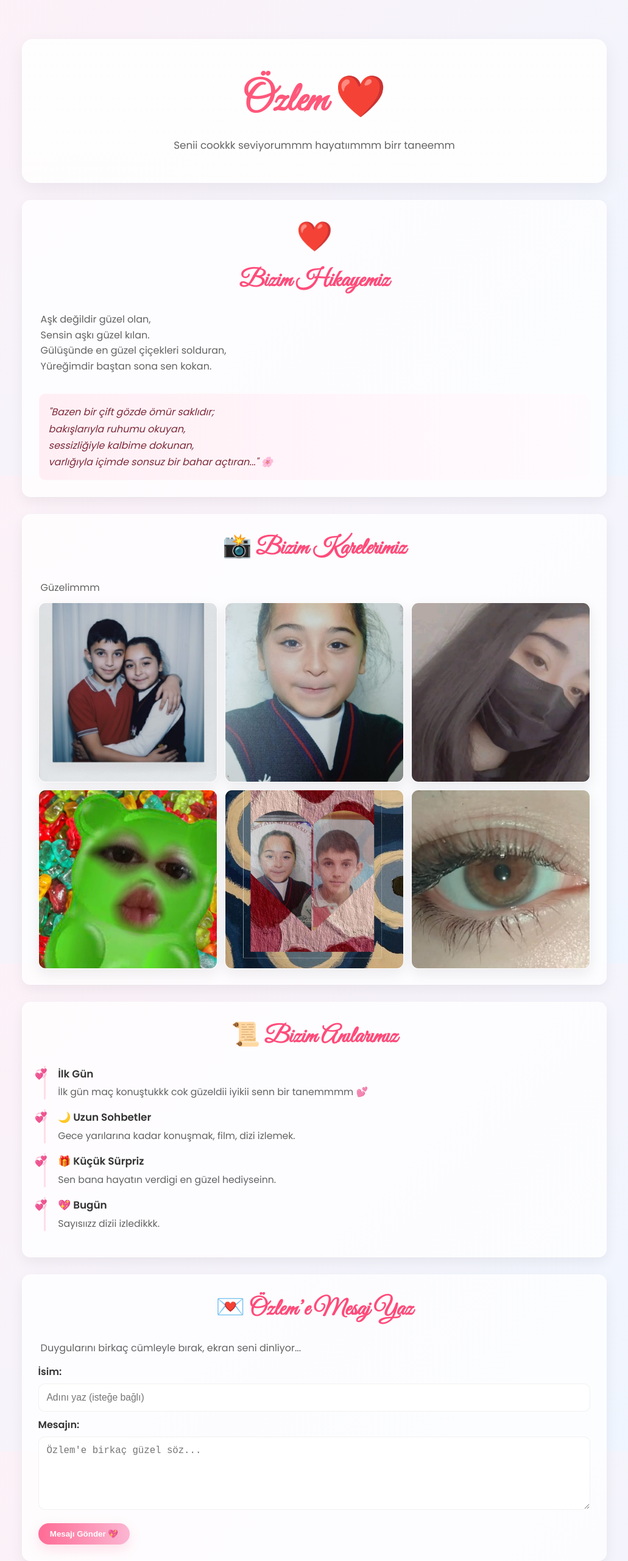
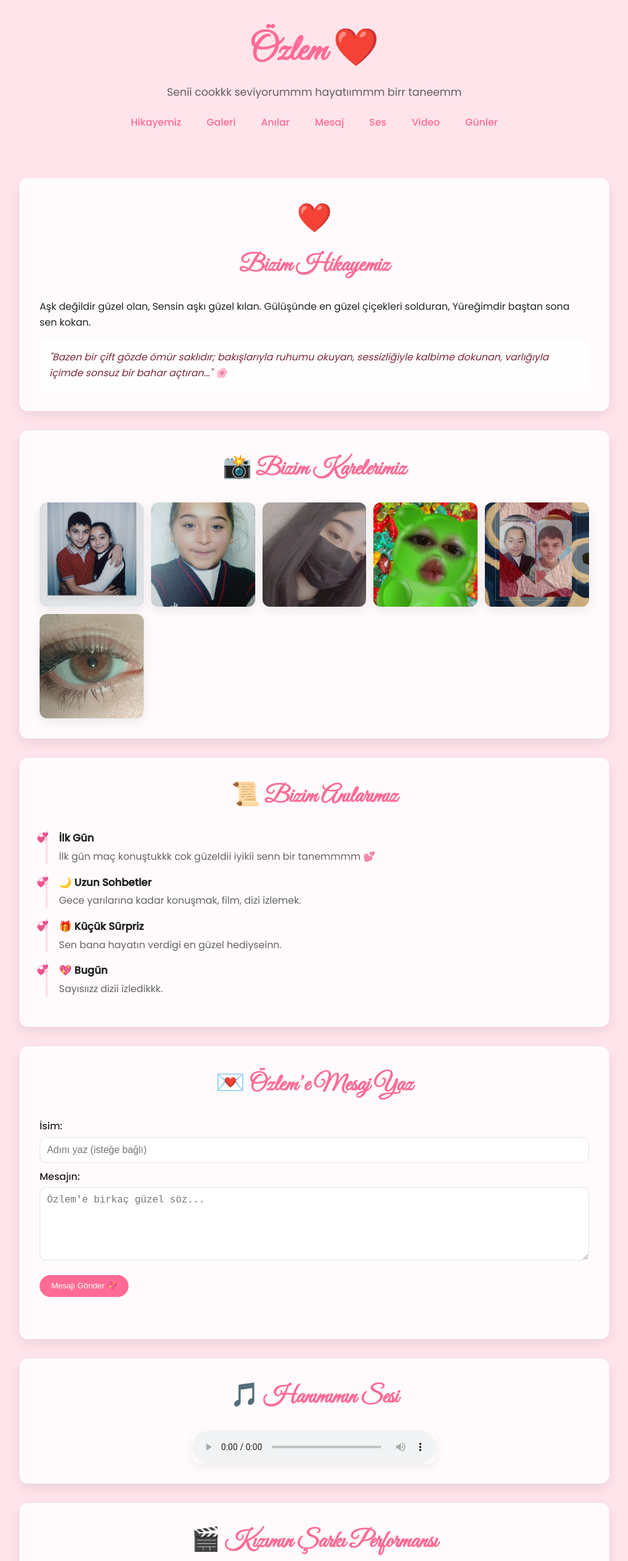
Before and after one commit to onur4524/onurozlem_17, a plain HTML site: page index.html in a window 1280 px wide. Shown: the part 20-2580 px from the top of the page at 61% size, without its empty margins (124-1155 px from the left). Drawn offline with Linux system fonts and the light colour scheme.

Commit message:
Add files via upload

```diff
--- a/index.html
+++ b/index.html
@@ -1,416 +1,352 @@
 <!DOCTYPE html>
 <html lang="tr">
 <head>
-  <meta charset="utf-8" />
-  <meta name="viewport" content="width=device-width,initial-scale=1" />
+  <meta charset="UTF-8">
+  <meta name="viewport" content="width=device-width, initial-scale=1.0">
   <title>Özlem ❤️</title>
-  <link href="https://fonts.googleapis.com/css2?family=Great+Vibes&family=Poppins:wght@300;400;600&display=swap" rel="stylesheet">
+  <link href="https://fonts.googleapis.com/css2?family=Great+Vibes&family=Poppins:wght@300;400;500&display=swap" rel="stylesheet">
   <style>
     :root{
-      --bg1: #fdf1f7;
-      --bg2: #eef6ff;
+      --bg: #ffe4ec;
       --accent: #ff6b95;
-      --accent-2: #fbb6d2;
-      --card-bg: rgba(255,255,255,0.75);
-      --soft: rgba(0,0,0,0.06);
+      --card-bg: rgba(255,255,255,0.85);
       --text-dark: #222;
-      --muted: rgba(34,34,34,0.7);
+      --text-muted: rgba(34,34,34,0.7);
       --radius: 14px;
       --max-width: 1000px;
     }
-
     *{box-sizing:border-box;margin:0;padding:0}
-    html,body{height:100%}
     body{
-      font-family:"Poppins",system-ui,Arial;
-      color:var(--text-dark);
-      background: linear-gradient(135deg,var(--bg1) 0%, var(--bg2) 100%);
-      -webkit-font-smoothing:antialiased;
-      -moz-osx-font-smoothing:grayscale;
+      font-family:'Poppins',sans-serif;
+      background: var(--bg);
+      color: var(--text-dark);
       line-height:1.6;
-      padding-bottom:4rem;
+      -webkit-font-smoothing: antialiased;
+      -moz-osx-font-smoothing: grayscale;
+      scroll-behavior: smooth;
+      padding-bottom:3rem;
     }
-
-    /* Page container */
-    .wrap{
+    .container{
       max-width: var(--max-width);
-      margin: 2.25rem auto;
-      padding: 1.25rem;
+      margin: 0 auto;
+      padding: 1rem;
     }
-
-    /* Header */
-    header.site-header{
-      background: linear-gradient(180deg, rgba(255,255,255,0.9), rgba(255,255,255,0.85));
-      border-radius: calc(var(--radius) + 4px);
-      padding: 3rem 2rem;
-      box-shadow: 0 10px 30px rgba(20,20,40,0.06);
-      text-align: center;
-      border: 1px solid rgba(255,255,255,0.6);
+    header{
+      text-align:center;
+      padding:2.5rem 1.5rem;
+      position: sticky;
+      top:0;
+      background: var(--bg);
+      z-index:1000;
     }
-
     header h1{
-      font-family: "Great Vibes", cursive;
-      font-size: 4.2rem;
-      color: #ff577a;
-      letter-spacing: 0.5px;
-      margin-bottom: 0.25rem;
+      font-family:'Great Vibes', cursive;
+      font-size:3.8rem;
+      color: var(--accent);
+      margin-bottom:0.25rem;
     }
-
     header p{
-      color: var(--muted);
+      font-size:1.1rem;
+      color: var(--text-muted);
+    }
+    nav{
+      margin-top:1rem;
+      display:flex;
+      justify-content:center;
+      gap:1rem;
+      flex-wrap:wrap;
+    }
+    nav a{
+      text-decoration:none;
+      color: var(--accent);
       font-weight:500;
-      font-size:1.05rem;
+      padding:0.4rem 0.8rem;
+      border-radius:50px;
+      transition:0.2s;
     }
-
-    /* Section card */
-    .card{
+    nav a:hover{
+      background:#ff85aa;
+      color:white;
+    }
+    section{
       background: var(--card-bg);
       border-radius: var(--radius);
-      padding: 1.6rem;
-      margin-top: 1.75rem;
-      box-shadow: 0 8px 22px var(--soft);
-      border: 1px solid rgba(255,255,255,0.6);
+      padding:2rem;
+      margin-top:2rem;
+      box-shadow: 0 8px 20px rgba(0,0,0,0.08);
+      border:1px solid rgba(255,255,255,0.6);
+      scroll-margin-top:90px;
     }
-
-    /* Section heading centered */
-    .card h2{
-      font-family: "Great Vibes", cursive;
+    section h2{
       text-align:center;
+      font-family:'Great Vibes', cursive;
       font-size:2.4rem;
-      color:#ff4b7a;
+      color: var(--accent);
+      margin-bottom:1.5rem;
+    }
+    .content p{
+      text-align:left;
+      color: var(--text-dark);
       margin-bottom:1rem;
     }
-
-    /* Content layout: heading centered, body left */
-    .card .content{
-      display: grid;
-      grid-template-columns: 1fr;
-      gap: 1rem;
-    }
-
-    .lead{
-      text-align:left;
-      font-size:1rem;
-      color:var(--muted);
-      padding: 0.25rem 0.25rem;
-    }
-
     .heart{
       text-align:center;
-      font-size:2.6rem;
-      margin-bottom:0.5rem;
+      font-size:2.5rem;
+      color: var(--accent);
+      animation: beat 1.4s infinite;
+      margin-bottom:1rem;
       display:block;
-      animation: beat 1.4s infinite;
-      color: #ff6b95;
     }
     @keyframes beat{
       0%,100%{transform:scale(1)}
-      50%{transform:scale(1.18)}
+      50%{transform:scale(1.2)}
     }
-
     .quote{
-      background: linear-gradient(90deg, rgba(255,235,242,0.8), rgba(255,250,255,0.8));
-      padding: 1rem;
-      border-radius: 12px;
-      border: 1px solid rgba(255,255,255,0.7);
-      color: #7d2a3a;
-      font-style: italic;
-      line-height:1.7;
-      margin-top:0.75rem;
+      background: rgba(255,255,255,0.7);
+      padding:1rem;
+      border-radius:12px;
+      font-style:italic;
+      color:#7d2a3a;
+      margin-top:0.5rem;
+      line-height:1.6;
     }
-
-    /* Timeline */
     .timeline{
-      margin-top:0.8rem;
+      margin-top:1rem;
       padding-left:0.6rem;
     }
     .timeline-item{
+      border-left:3px solid rgba(255,107,149,0.2);
+      padding-left:1.2rem;
+      margin-bottom:1rem;
       position:relative;
-      padding-left:1.25rem;
-      margin-bottom:1rem;
-      border-left:3px solid rgba(255,107,149,0.2);
+      transition:0.3s;
     }
-    .timeline-item h3{
-      margin-bottom:0.25rem;
-      font-size:1.05rem;
-      color:#333;
+    .timeline-item:hover{
+      background:rgba(255,107,149,0.05);
+      padding-left:1.3rem;
     }
-    .timeline-item p{
-      color:var(--muted);
-      font-size:0.98rem;
-    }
+    .timeline-item h3{margin-bottom:0.25rem; font-size:1.05rem}
+    .timeline-item p{color: var(--text-muted)}
     .timeline-item::before{
       content:"💞";
       position:absolute;
-      left:-1.15rem;
+      left:-1.1rem;
       top:0;
-      font-size:1.05rem;
     }
-
-    /* Form */
-    form label{display:block;font-weight:600;margin-top:0.6rem;color:#333}
+    form label{display:block;font-weight:500;margin-top:0.6rem}
     input, textarea{
       width:100%;
-      padding:0.8rem;
-      margin-top:0.4rem;
+      padding:0.7rem;
+      margin-top:0.3rem;
       border-radius:10px;
-      border:1px solid rgba(30,30,30,0.06);
-      background:rgba(255,255,255,0.9);
-      font-size:0.98rem;
-      color:var(--text-dark);
+      border:1px solid rgba(0,0,0,0.1);
+      font-size:1rem;
       outline:none;
-      transition:box-shadow .18s ease, transform .12s ease;
+      transition:0.2s;
     }
-    input:focus, textarea:focus{box-shadow:0 6px 18px rgba(255,107,149,0.08); transform:translateY(-2px);}
+    input:focus, textarea:focus{border-color:var(--accent)}
     textarea{min-height:120px;resize:vertical;}
-
     .btn{
       display:inline-block;
-      margin-top:0.85rem;
       padding:0.65rem 1.2rem;
-      border-radius:999px;
-      background:linear-gradient(90deg,var(--accent),var(--accent-2));
+      border-radius:50px;
+      background: var(--accent);
       color:white;
-      font-weight:600;
+      font-weight:500;
       border:none;
+      margin-top:1rem;
       cursor:pointer;
-      box-shadow: 0 8px 20px rgba(255,107,149,0.18);
-      transition: transform 0.12s ease, box-shadow 0.12s ease;
+      transition: 0.2s ease;
     }
-    .btn:hover{transform:translateY(-3px); box-shadow:0 14px 36px rgba(255,107,149,0.22)}
-
+    .btn:hover{background:#ff85aa; transform:scale(1.05);}
     #formResult{
-      margin-top:0.8rem;
-      padding:0.8rem 1rem;
-      border-radius:10px;
+      margin-top:0.6rem;
       display:inline-block;
+      padding:0.6rem 1rem;
+      border-radius:12px;
       background: rgba(255,250,250,0.9);
       color:#7d2a3a;
       font-weight:600;
+      opacity:0;
+      transition:0.5s;
     }
-
-    /* Gallery: square images grid */
+    .showResult{opacity:1;}
     .gallery{
       display:grid;
-      grid-template-columns: repeat(3, 1fr);
+      grid-template-columns: repeat(auto-fit, minmax(150px, 1fr));
       gap:12px;
-      margin-top:0.5rem;
     }
     .gallery img{
       width:100%;
       aspect-ratio:1/1;
       object-fit:cover;
       border-radius:12px;
-      box-shadow:0 8px 22px rgba(30,30,40,0.08);
-      transition: transform .22s ease;
-      border: 1px solid rgba(255,255,255,0.6);
+      box-shadow:0 6px 18px rgba(0,0,0,0.08);
+      transition: transform 0.2s ease;
+      cursor:pointer;
     }
-    .gallery img:hover{transform:translateY(-6px) scale(1.02)}
-
-    /* Media players */
+    .gallery img:hover{transform:scale(1.05)}
     audio, video{
       width:100%;
+      max-width:400px;
       border-radius:12px;
-      margin-top:0.6rem;
-      box-shadow:0 10px 30px rgba(0,0,0,0.06);
+      margin-top:0.5rem;
+      box-shadow:0 6px 18px rgba(0,0,0,0.06);
+      display:block;
+      margin-left:auto;
+      margin-right:auto;
     }
-    video{max-width:360px; display:block}
-
-    /* Days counter */
     .days{
-      margin-top:0.6rem;
+      margin-top:0.5rem;
       display:inline-block;
-      background:linear-gradient(90deg, rgba(255,247,250,0.9), rgba(255,255,255,0.9));
-      padding:0.8rem 1.2rem;
+      padding:0.7rem 1rem;
       border-radius:12px;
-      font-weight:700;
+      font-weight:600;
+      background: rgba(255,255,255,0.8);
       color:#6a2540;
-      box-shadow:0 8px 18px rgba(30,30,40,0.06);
     }
-
     footer{
-      margin-top:1.75rem;
       text-align:center;
-      color:var(--muted);
+      margin-top:2rem;
+      color:var(--text-muted);
       font-size:0.95rem;
       padding-top:1rem;
     }
-
-    /* Responsive */
-    @media (max-width:900px){
-      .gallery{grid-template-columns: repeat(2,1fr)}
-      header h1{font-size:3.6rem}
-    }
-    @media (max-width:600px){
-      .wrap{padding:0 0.75rem}
-      .gallery{grid-template-columns: repeat(2,1fr)}
-      header{padding:2rem 1rem}
-      header h1{font-size:2.8rem}
-      .card{padding:1.2rem}
-      video{max-width:100%}
+    @media(max-width:600px){
+      header h1{font-size:3rem}
+      section{padding:1.5rem}
     }
   </style>
 </head>
 <body>
-  <div class="wrap">
+  <div class="container">
 
-    <!-- HEADER -->
-    <header class="site-header card" role="banner" aria-label="site-header">
+    <header>
       <h1>Özlem ❤️</h1>
       <p>Senii cookkk seviyorummm hayatıımmm birr taneemm</p>
+      <nav>
+        <a href="#hikaye">Hikayemiz</a>
+        <a href="#galeri">Galeri</a>
+        <a href="#anilar">Anılar</a>
+        <a href="#mesaj">Mesaj</a>
+        <a href="#ses">Ses</a>
+        <a href="#video">Video</a>
+        <a href="#gunler">Günler</a>
+      </nav>
     </header>
 
-    <!-- BIZIM HIKAYEMIZ -->
-    <section class="card" aria-labelledby="hikaye">
-      <span class="heart" aria-hidden="true">❤️</span>
-      <h2 id="hikaye">Bizim Hikayemiz</h2>
+    <section id="hikaye">
+      <span class="heart">❤️</span>
+      <h2>Bizim Hikayemiz</h2>
       <div class="content">
-        <p class="lead">
-          Aşk değildir güzel olan,<br>
-          Sensin aşkı güzel kılan.<br>
-          Gülüşünde en güzel çiçekleri solduran,<br>
-          Yüreğimdir baştan sona sen kokan.
-        </p>
-
-        <div class="quote" aria-live="polite">
-          "Bazen bir çift gözde ömür saklıdır;<br>
-          bakışlarıyla ruhumu okuyan,<br>
-          sessizliğiyle kalbime dokunan,<br>
-          varlığıyla içimde sonsuz bir bahar açtıran..." 🌸
-        </div>
+        <p>Aşk değildir güzel olan, Sensin aşkı güzel kılan. Gülüşünde en güzel çiçekleri solduran, Yüreğimdir baştan sona sen kokan.</p>
+        <div class="quote">"Bazen bir çift gözde ömür saklıdır; bakışlarıyla ruhumu okuyan, sessizliğiyle kalbime dokunan, varlığıyla içimde sonsuz bir bahar açtıran..." 🌸</div>
       </div>
     </section>
 
-    <!-- GALERİ -->
-    <section class="card" aria-labelledby="galeri">
-      <h2 id="galeri">📸 Bizim Karelerimiz</h2>
-      <p class="lead">Güzelimmm</p>
-      <div class="gallery" role="list">
-        <img src="WhatsApp Görsel 2025-09-25 saat 12.20.36_486cca28.jpg" alt="Onur ve Özlem" />
-        <img src="özlem123.jpg" alt="Mutlu an" />
-        <img src="özlemmm111.jpg" alt="Gülüşler" />
-        <img src="WhatsApp Görsel 2025-09-28 saat 17.06.52_32d18b51.jpg" alt="Beraberlik" />
-        <img src="WhatsApp Görsel 2025-09-28 saat 17.06.53_581a79ca.jpg" alt="Beraberlik" />
-        <img src="göz1.jpg" alt="Göz" />
+    <section id="galeri">
+      <h2>📸 Bizim Karelerimiz</h2>
+      <div class="gallery">
+        <img src="WhatsApp Görsel 2025-09-25 saat 12.20.36_486cca28.jpg" alt="Onur ve Özlem">
+        <img src="özlem123.jpg" alt="Mutlu an">
+        <img src="özlemmm111.jpg" alt="Gülüşler">
+        <img src="WhatsApp Görsel 2025-09-28 saat 17.06.52_32d18b51.jpg" alt="Beraberlik">
+        <img src="WhatsApp Görsel 2025-09-28 saat 17.06.53_581a79ca.jpg" alt="Beraberlik">
+        <img src="göz1.jpg" alt="Göz">
       </div>
     </section>
 
-    <!-- ANILAR -->
-    <section class="card" aria-labelledby="anilar">
-      <h2 id="anilar">📜 Bizim Anılarımız</h2>
-      <div class="timeline" role="list">
-        <div class="timeline-item" role="listitem">
+    <section id="anilar">
+      <h2>📜 Bizim Anılarımız</h2>
+      <div class="timeline">
+        <div class="timeline-item">
           <h3>İlk Gün</h3>
           <p>İlk gün maç konuştukkk cok güzeldii iyikii senn bir tanemmmm 💕</p>
         </div>
-        <div class="timeline-item" role="listitem">
+        <div class="timeline-item">
           <h3>🌙 Uzun Sohbetler</h3>
           <p>Gece yarılarına kadar konuşmak, film, dizi izlemek.</p>
         </div>
-        <div class="timeline-item" role="listitem">
+        <div class="timeline-item">
           <h3>🎁 Küçük Sürpriz</h3>
           <p>Sen bana hayatın verdigi en güzel hediyseinn.</p>
         </div>
-        <div class="timeline-item" role="listitem">
+        <div class="timeline-item">
           <h3>💖 Bugün</h3>
           <p>Sayısıızz dizii izledikkk.</p>
         </div>
       </div>
     </section>
 
-    <!-- MESAJ FORMU -->
-    <section class="card" aria-labelledby="mesaj">
-      <h2 id="mesaj">💌 Özlem’e Mesaj Yaz</h2>
-      <p class="lead">Duygularını birkaç cümleyle bırak, ekran seni dinliyor...</p>
-
-      <form id="loveForm" novalidate>
+    <section id="mesaj">
+      <h2>💌 Özlem’e Mesaj Yaz</h2>
+      <form id="loveForm">
         <label for="name">İsim:</label>
-        <input id="name" name="name" placeholder="Adını yaz (isteğe bağlı)" />
-
+        <input id="name" placeholder="Adını yaz (isteğe bağlı)">
         <label for="messageInput">Mesajın:</label>
-        <textarea id="messageInput" name="messageInput" placeholder="Özlem'e birkaç güzel söz..."></textarea>
-
-        <button class="btn" type="submit">Mesajı Gönder 💖</button>
+        <textarea id="messageInput" placeholder="Özlem'e birkaç güzel söz..."></textarea>
+        <button type="submit" class="btn">Mesajı Gönder 💖</button>
       </form>
-
-      <div id="formResult" aria-live="polite" style="display:none;"></div>
+      <div id="formResult"></div>
     </section>
 
-    <!-- SES -->
-    <section class="card" aria-labelledby="ses">
-      <h2 id="ses">🎵 Hanımımın Sesi</h2>
-      <p class="lead">ASIRI GÜZEL ASKIM DİYORSUNN 🎶</p>
-      <audio controls preload="none">
+    <section id="ses">
+      <h2>🎵 Hanımımın Sesi</h2>
+      <audio controls>
         <source src="ses1.opus" type="audio/ogg">
         Tarayıcınız audio elementini desteklemiyor.
       </audio>
     </section>
 
-    <!-- VİDEO -->
-    <section class="card" aria-labelledby="video">
-      <h2 id="video">🎬 Kızımın Şarkı Performansı</h2>
-      <p class="lead">Aşkıııınn olayıımmm</p>
-      <video controls preload="metadata">
+    <section id="video">
+      <h2>🎬 Kızımın Şarkı Performansı</h2>
+      <video controls>
         <source src="video1.mp4" type="video/mp4">
         Tarayıcınız video elementini desteklemiyor.
       </video>
     </section>
 
-    <!-- GÜN SAYACI -->
-    <section class="card" aria-labelledby="gunler">
-      <h2 id="gunler">❤️ Bizim Birlikte Geçen Günler</h2>
-      <p class="lead">17 Mart 2025’ten bugüne kadar kaç gün oldu, hemen öğrenelim…</p>
-      <div id="daysCount" class="days" aria-live="polite">...</div>
+    <section id="gunler">
+      <h2>❤️ Bizim Birlikte Geçen Günler</h2>
+      <div class="days" id="daysCount"></div>
     </section>
 
-    <!-- FOOTER -->
     <footer>
-      <h3 style="font-family: 'Great Vibes', cursive; font-size:1.6rem; color:#b33b5b; margin-bottom:6px">❤️ Onur & Özlem ❤️</h3>
+      <h3 style="font-family:'Great Vibes',cursive;color:#b33b5b;">❤️ Onur & Özlem ❤️</h3>
       <p>“Seninle olmak, her mevsimi bahara çevirmek gibi.”</p>
       <p>© 2025 Onur & Özlem — Kalbimizde yazılı bir hikâye 💖</p>
     </footer>
-
   </div>
 
   <script>
-    // Form interaction (client-side only)
-    (function(){
+    // Form mesajı
     const form = document.getElementById('loveForm');
     const result = document.getElementById('formResult');
-
-      form.addEventListener('submit', function(e){
+    form.addEventListener('submit', e=>{
       e.preventDefault();
-        const name = (document.getElementById('name').value || 'Bir seven').trim();
-        const msg = (document.getElementById('messageInput').value || '').trim();
-
-        result.style.display = 'inline-block';
+      const name = document.getElementById('name').value||"Bir seven";
+      const msg = document.getElementById('messageInput').value.trim();
       if(!msg){
-          result.textContent = 'Lütfen bir mesaj yaz 💌';
-          result.style.background = 'rgba(255,240,242,0.9)';
-          result.style.color = '#9d2f46';
+        result.textContent="Lütfen bir mesaj yaz 💌";
       } else {
-          result.textContent = name + ' dedi ki: "' + msg + '" 💕';
-          result.style.background = 'linear-gradient(90deg, rgba(255,247,250,0.95), rgba(255,243,245,0.95))';
-          result.style.color = '#6a2540';
+        result.textContent = `${name} dedi ki: "${msg}" 💕`;
+        result.classList.add("showResult");
         form.reset();
+        setTimeout(()=>result.classList.remove("showResult"),3000);
       }
     });
-    })();
 
-    // Days counter
-    (function(){
-      const start = new Date("2025-03-17T00:00:00");
-      const el = document.getElementById('daysCount');
-
-      function update(){
+    // Gün sayacı
+    const startDate = new Date("2025-03-17");
+    const daysCount = document.getElementById("daysCount");
+    function updateDays(){
       const now = new Date();
-        const diff = now - start;
-        const days = Math.floor(diff / (1000*60*60*24));
-        el.textContent = `💖 ${days} gün oldu! 💖`;
+      const diff = now - startDate;
+      const days = Math.floor(diff/(1000*60*60*24));
+      daysCount.textContent = `💖 ${days} gün oldu! 💖`;
     }
-      update();
-      setInterval(update, 1000*60*60); // saatlik güncelleme
-    })();
+    updateDays();
+    setInterval(updateDays, 1000*60*60);
   </script>
 </body>
 </html>
```
Lines whose indentation alone changed are shown as unchanged.
